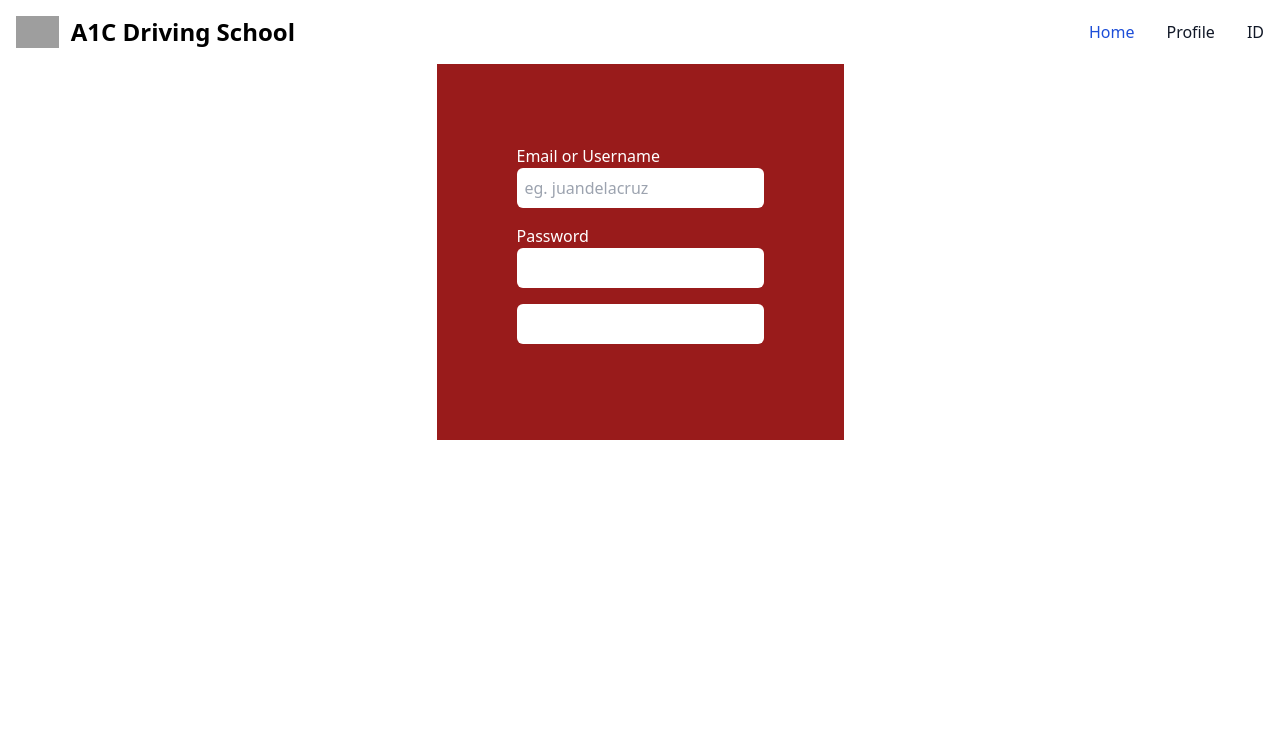
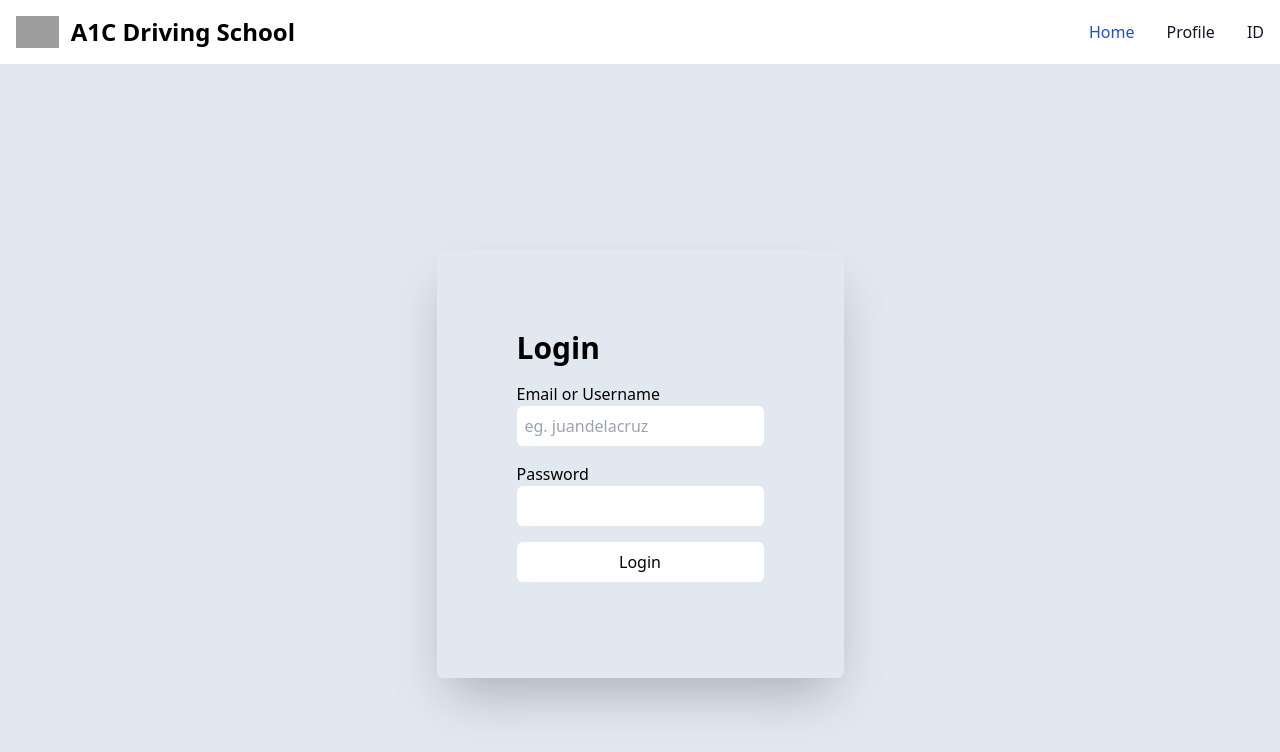
Before and after one commit to aldenvallestero/open-driving-school-management, a React (Create React App) app: page / in a window 1280 px wide. Shown: the top 752 px of the page. Built offline with nearby package versions, Linux system fonts and the light colour scheme; grey boxes are pictures that could not be loaded.

Commit message:
🐛 use callback keyword

```diff
--- a/src/commons/type-common.tsx
+++ b/src/commons/type-common.tsx
@@ -1,7 +1,7 @@
 export type TInput = {
   type: string,
   placeholder?: string,
-  onChangeHandler: any,
+  callback: (data: string) => void,
 }
 
 export type TButton = {
--- a/src/components/input-component.tsx
+++ b/src/components/input-component.tsx
@@ -1,12 +1,12 @@
 import { TInput } from '../commons/type-common'
 
-export default function Input({ type, placeholder="", onChangeHandler }: TInput) {
+export default function Input({ type, placeholder="", callback }: TInput) {
   return (
     <input
       type={type}
       className="text-black p-2 w-full rounded-md"
       placeholder={placeholder}
-      onChange={data => onChangeHandler(data.target.value)}
+      onChange={data => callback(data.target.value)}
     />
   )
 }
--- a/src/pages/login-page.tsx
+++ b/src/pages/login-page.tsx
@@ -1,20 +1,30 @@
 import Input from '../components/input-component'
 import Button from '../components/button-component'
+import { useState } from 'react'
 
 export default function LoginPage() {
+
+  const [email, setEmail] = useState<string>();
+  const [password, setPassword] = useState<string>();
+
+  const handleLogin = () => {
+    window.location.replace('/profile')
+  }
+
   return (
-    <div className="container-fluid flex text-white justify-center align-middle">
-      <div className="block bg-red-800 p-20">
+    <div className="container-fluid flex bg-slate-200 justify-center align-middle items-center min-h-screen">
+      <div className="shadow-2xl rounded-md p-20">
+        <h1 className="font-bold text-3xl mb-4">Login</h1>
         <div className="block mb-4">
           <label htmlFor="" className='block'>Email or Username</label>
-          <Input type="text" placeholder="eg. juandelacruz" />
+          <Input type="text" placeholder="eg. juandelacruz" callback={setEmail} />
         </div>
         <div className="block mb-4">
           <label htmlFor="" className='block'>Password</label>
-          <Input type="password" />
+          <Input type="password" callback={setPassword} />
         </div>
         <div className="block mb-4">
-          <Button placeholder="Login" />
+          <Button placeholder="Login" callback={handleLogin} />
         </div>
       </div>
     </div>
```
